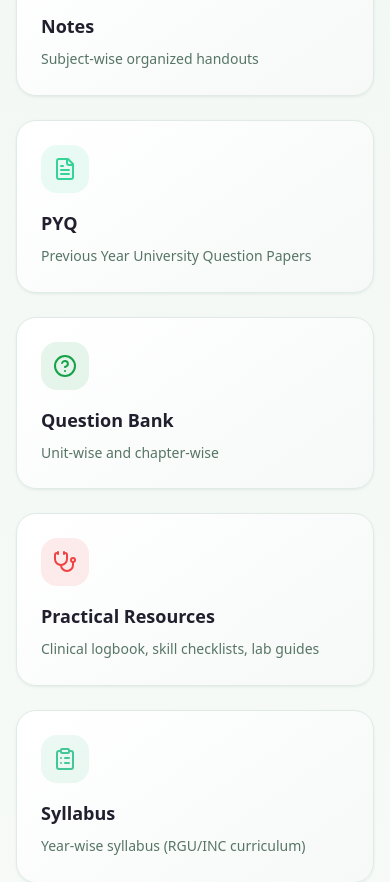
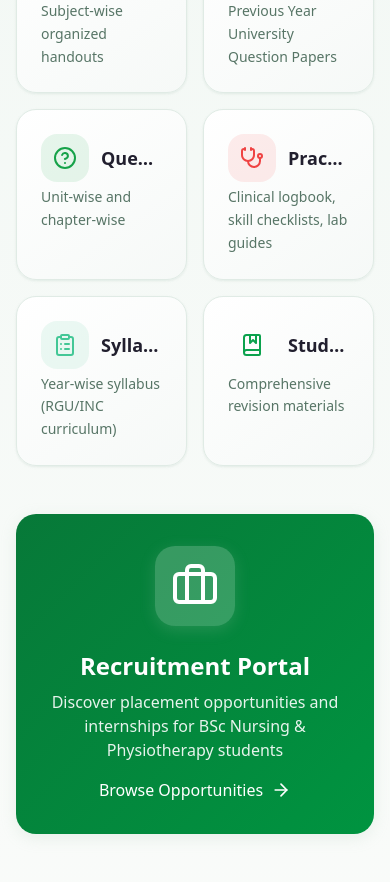
Before and after one commit to aswiinnnnn/RGU-Hub, a React (Vite) app: page / in a window 390 px wide. Shown: the part 860-1742 px from the top of the page. Built offline with nearby package versions, Linux system fonts and the light colour scheme; no server answers.

Commit message:
Updated the home ui for better mobile view

```diff
--- a/src/components/HighlightCard.tsx
+++ b/src/components/HighlightCard.tsx
@@ -20,11 +20,13 @@ export const HighlightCard = ({
       onClick={onClick}
       className="group bg-gradient-card hover:bg-card-hover border border-border rounded-2xl p-6 shadow-card hover:shadow-medium transition-all duration-300 cursor-pointer"
     >
-      <div className={`inline-flex p-3 rounded-xl bg-${color}/10 group-hover:bg-${color}/20 transition-colors mb-4`}>
-        <Icon className={`w-6 h-6 text-${color}`} />
+      <div className="flex items-center gap-3 md:block">
+        <div className={`inline-flex p-3 rounded-xl bg-${color}/10 group-hover:bg-${color}/20 transition-colors md:mb-4`}>
+          <Icon className={`w-6 h-6 text-${color}`} />
+        </div>
+        <h3 className="text-lg font-semibold text-foreground truncate md:mb-2">{title}</h3>
       </div>
-      <h3 className="text-lg font-semibold text-foreground mb-2">{title}</h3>
-      <p className="text-sm text-muted-foreground leading-relaxed">{description}</p>
+      <p className="text-sm text-muted-foreground leading-relaxed break-words mt-1 md:mt-0">{description}</p>
     </div>
   );
 };
--- a/src/pages/Index.tsx
+++ b/src/pages/Index.tsx
@@ -14,12 +14,12 @@ import {
   Stethoscope,
   GraduationCap,
   ArrowRight,
-  Users,
   Download,
   BookMarked,
   Target,
   Briefcase
 } from "lucide-react";
+import { Accordion, AccordionContent, AccordionItem, AccordionTrigger } from "@/components/ui/accordion";
 
 const Index = () => {
   const navigate = useNavigate();
@@ -130,7 +130,7 @@ const Index = () => {
           </p>
         </div>
 
-        <div className="grid grid-cols-1 md:grid-cols-2 lg:grid-cols-3 gap-6 animate-fade-in">
+        <div className="grid grid-cols-2 md:grid-cols-3 gap-4 md:gap-6 animate-fade-in">
           {highlights.map((item, index) => (
             <HighlightCard
               key={index}
@@ -149,22 +149,22 @@ const Index = () => {
         <div className="max-w-4xl mx-auto">
           <div
             onClick={() => navigate('/recruitment')}
-            className="group bg-gradient-to-r from-primary/10 via-primary/5 to-success/10 hover:from-primary/20 hover:via-primary/10 hover:to-success/20 border border-primary rounded-2xl p-8 md:p-12 shadow-medium hover:shadow-lg transition-all duration-300 cursor-pointer animate-fade-in"
+            className="group bg-gradient-primary rounded-2xl p-8 md:p-12 shadow-medium hover:shadow-lg transition-all duration-300 cursor-pointer animate-fade-in"
           >
             <div className="flex flex-col md:flex-row items-center gap-6">
               <div className="flex-shrink-0">
-                <div className="p-4 bg-gradient-primary rounded-2xl shadow-medium group-hover:scale-110 transition-transform">
+                <div className="p-4 bg-white/20 rounded-2xl shadow-medium group-hover:scale-110 transition-transform">
                   <Briefcase className="w-12 h-12 text-primary-foreground" />
                 </div>
               </div>
               <div className="flex-1 text-center md:text-left">
-                <h3 className="text-2xl md:text-3xl font-bold text-foreground mb-2">
+                <h3 className="text-2xl md:text-3xl font-bold text-primary-foreground mb-2">
                   Recruitment Portal
                 </h3>
-                <p className="text-muted-foreground mb-4">
+                <p className="text-primary-foreground/90 mb-4">
                   Discover placement opportunities and internships for BSc Nursing & Physiotherapy students
                 </p>
-                <div className="inline-flex items-center gap-2 text-primary font-medium">
+                <div className="inline-flex items-center gap-2 text-primary-foreground font-medium">
                   Browse Opportunities
                   <ArrowRight className="w-5 h-5 group-hover:translate-x-1 transition-transform" />
                 </div>
@@ -215,19 +215,30 @@ const Index = () => {
       </section>
 
 
-       {/* About Section */}
+       {/* FAQ Section */}
        <section className="container mx-auto px-4 py-5 ">
-        <div className="max-w-4xl mx-auto bg-gradient-card rounded-2xl p-8 md:p-12 border border-border shadow-medium animate-fade-in">
-          <div className="flex items-center mb-6">
-            <Users className="w-8 h-8 text-primary mr-3" />
-            <h2 className="text-2xl md:text-3xl font-bold text-foreground">About RGU Hub</h2>
-          </div>
-
-          <p className="text-muted-foreground leading-relaxed">
-            This platform is created for Rahul Gandhi University B.Sc Nursing students. The goal is to provide free, organized, and easy access to
-            notes, PYQs, question banks, syllabus, and practical resources. No login
-            required, just simple steps to get your study material.
-          </p>
+        <div className="max-w-4xl mx-auto bg-gradient-card rounded-2xl p-4 md:p-6 border border-border shadow-medium animate-fade-in">
+          <h2 className="text-2xl md:text-3xl font-bold text-foreground mb-2">FAQ</h2>
+          <Accordion type="single" collapsible>
+            <AccordionItem value="item-1">
+              <AccordionTrigger>What is RGU Hub?</AccordionTrigger>
+              <AccordionContent>
+                RGU Hub is a student-focused platform for Rajiv Gandhi University of Health Sciences (Karnataka) providing organized notes, PYQs, question banks, syllabus and practical resources.
+              </AccordionContent>
+            </AccordionItem>
+            <AccordionItem value="item-2">
+              <AccordionTrigger>How do I use it?</AccordionTrigger>
+              <AccordionContent>
+                Start from the home page, choose your course, select semester and subject, then pick the material type to access downloads directly—no login required.
+              </AccordionContent>
+            </AccordionItem>
+            <AccordionItem value="item-3">
+              <AccordionTrigger>Available resources and courses</AccordionTrigger>
+              <AccordionContent>
+                Currently focused on Nursing and Physiotherapy. Resources include Notes, PYQs, Question Banks, Syllabus and Practical guides, with more to come.
+              </AccordionContent>
+            </AccordionItem>
+          </Accordion>
         </div>
       </section>
 
```
